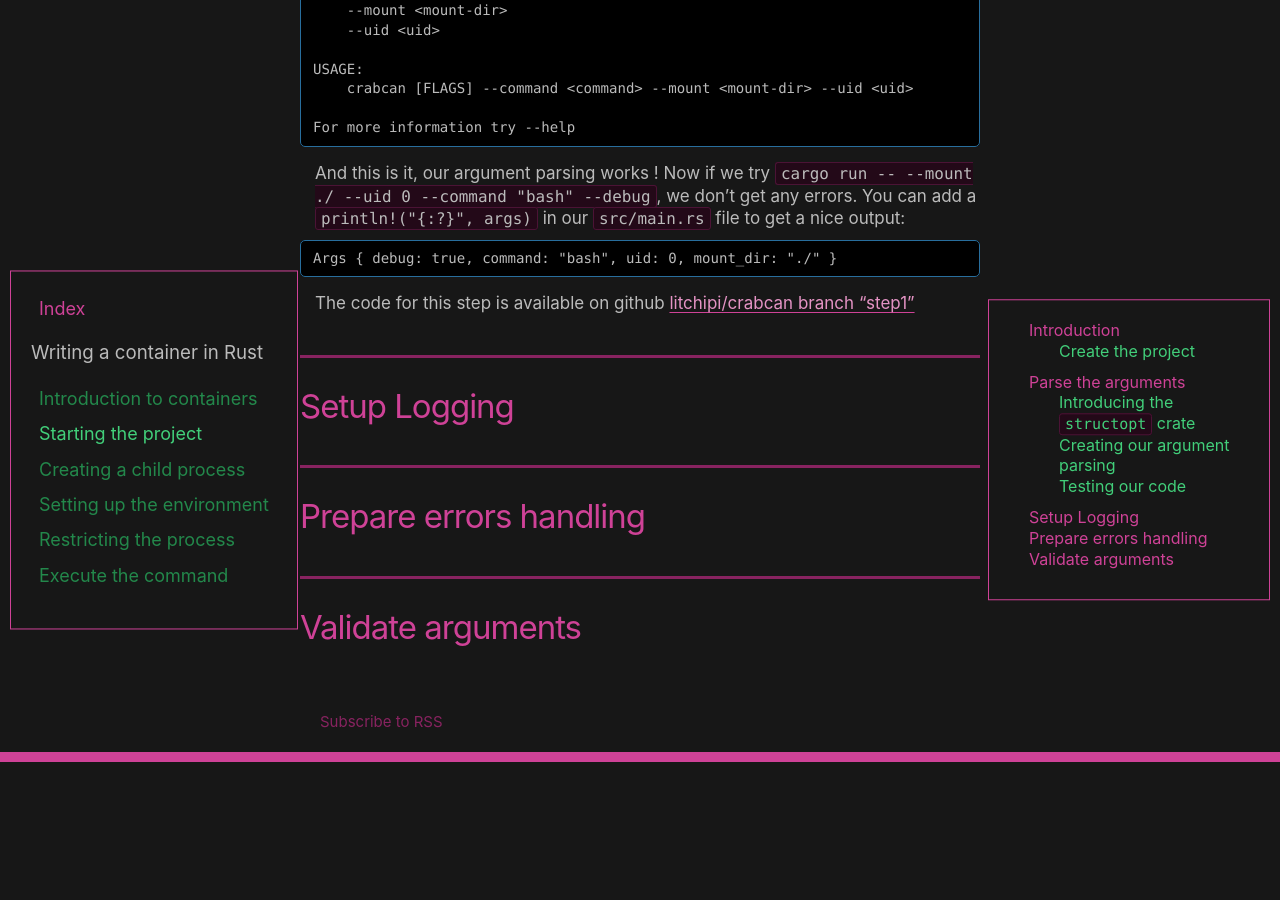
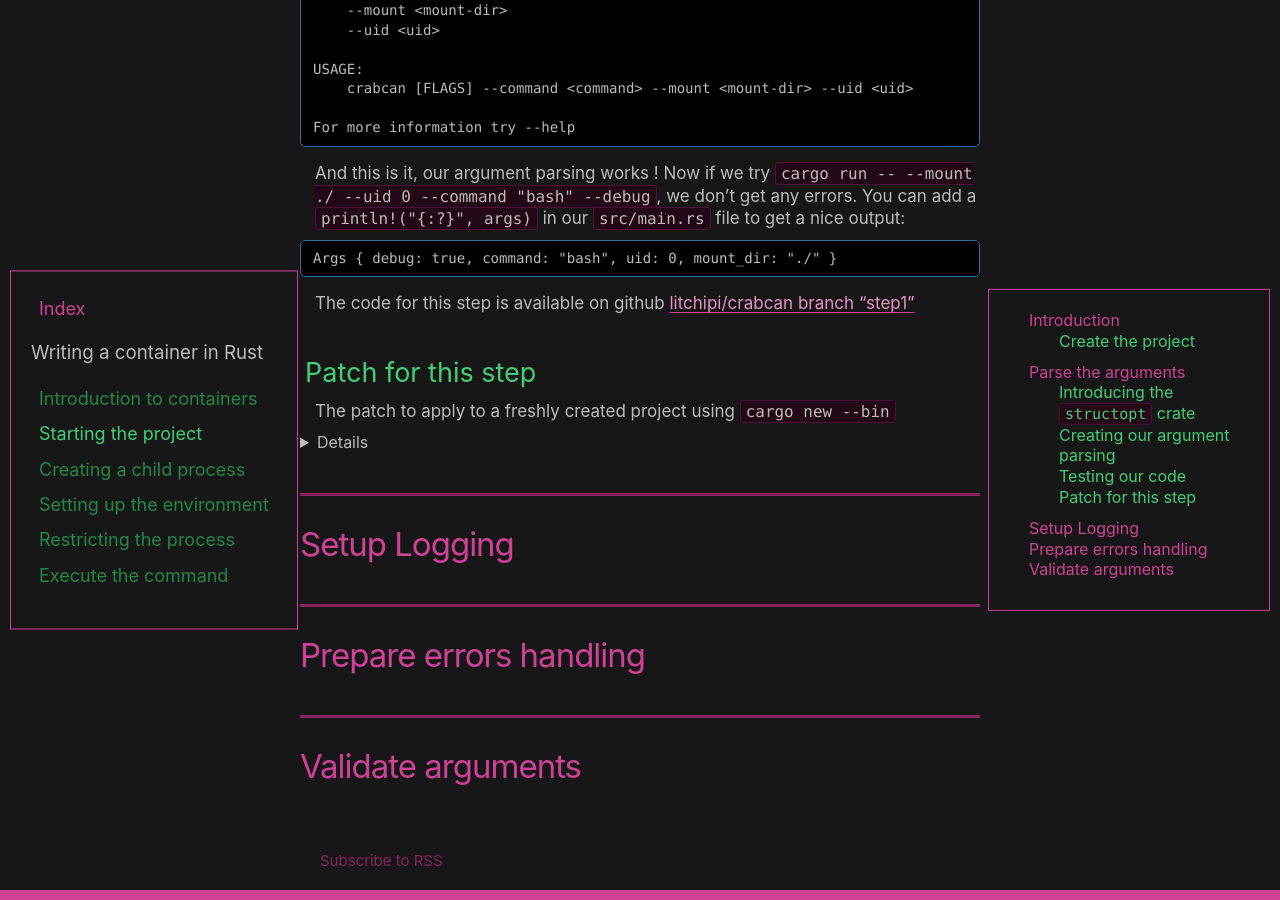
Before and after one commit to litchipi/litchipi.github.io, a Jekyll site: the page built from _posts/2021-09-13-container-in-rust-part2.md, in a window 1280 px wide and 900 px high, scrolled down 4176 px. Built offline with Jekyll 4.4.1, drawn with Linux system fonts in a browser that asks for light colours; before the commit the page ends 4938 px from its top, so only the background shows below that.

Commit message:
container in rust part2: Adding patch in dropdown content
Signed-off-by: litchipi <litchi.pi@protonmail.com>

```diff
--- a/_posts/2021-09-13-container-in-rust-part2.md
+++ b/_posts/2021-09-13-container-in-rust-part2.md
@@ -184,6 +184,72 @@ Args { debug: true, command: "bash", uid: 0, mount_dir: "./" }
 
 The code for this step is available on github [litchipi/crabcan branch "step1"][code-step1]
 
+## Patch for this step
+The patch to apply to a freshly created project using `cargo new --bin`
+<details>
+	diff --git a/Cargo.toml b/Cargo.toml
+	index 498f536..5810b7b 100644
+	--- a/Cargo.toml
+	+++ b/Cargo.toml
+	@@ -7,3 +7,4 @@ edition = "2018"
+	 # See more keys and their definitions at https://doc.rust-lang.org/cargo/reference/manifest.html
+
+	 [dependencies]
+	+structopt = "0.3.23"
+	diff --git a/src/cli.rs b/src/cli.rs
+	new file mode 100644
+	index 0000000..e6f4cf8
+	--- /dev/null
+	+++ b/src/cli.rs
+	@@ -0,0 +1,34 @@
+	+use std::path::PathBuf;
+	+use structopt::StructOpt;
+	+
+	+#[derive(Debug, StructOpt)]
+	+#[structopt(name = "crabcan", about = "A simple container in Rust.")]
+	+pub struct Args {
+	+    /// Activate debug mode
+	+    // short and long flags (-d, --debug) will be deduced from the field's name
+	+    #[structopt(short, long)]
+	+    debug: bool,
+	+
+	+    /// Command to execute inside the container
+	+    #[structopt(short, long)]
+	+    pub command: String,
+	+
+	+    /// User ID to create inside the container
+	+    #[structopt(short, long)]
+	+    pub uid: u32,
+	+
+	+    /// Directory to mount as root of the container
+	+    #[structopt(parse(from_os_str), short = "m", long = "mount")]
+	+    pub mount_dir: PathBuf,
+	+}
+	+
+	+pub fn parse_args() -> Args {
+	+    let args = Args::from_args();
+	+
+	+    // If args.debug: Setup log at debug level
+	+    // Else: Setup log at info level
+	+
+	+    // Validate arguments
+	+
+	+    args
+	+}
+	diff --git a/src/main.rs b/src/main.rs
+	index e7a11a9..2bf9e3f 100644
+	--- a/src/main.rs
+	+++ b/src/main.rs
+	@@ -1,3 +1,6 @@
+	+mod cli;
+	+
+	 fn main() {
+	-    println!("Hello, world!");
+	+    let args = cli::parse_args();
+	+    println!("{:?}", args);
+	 }
+</details>
+
 # Setup Logging
 
 # Prepare errors handling
```
